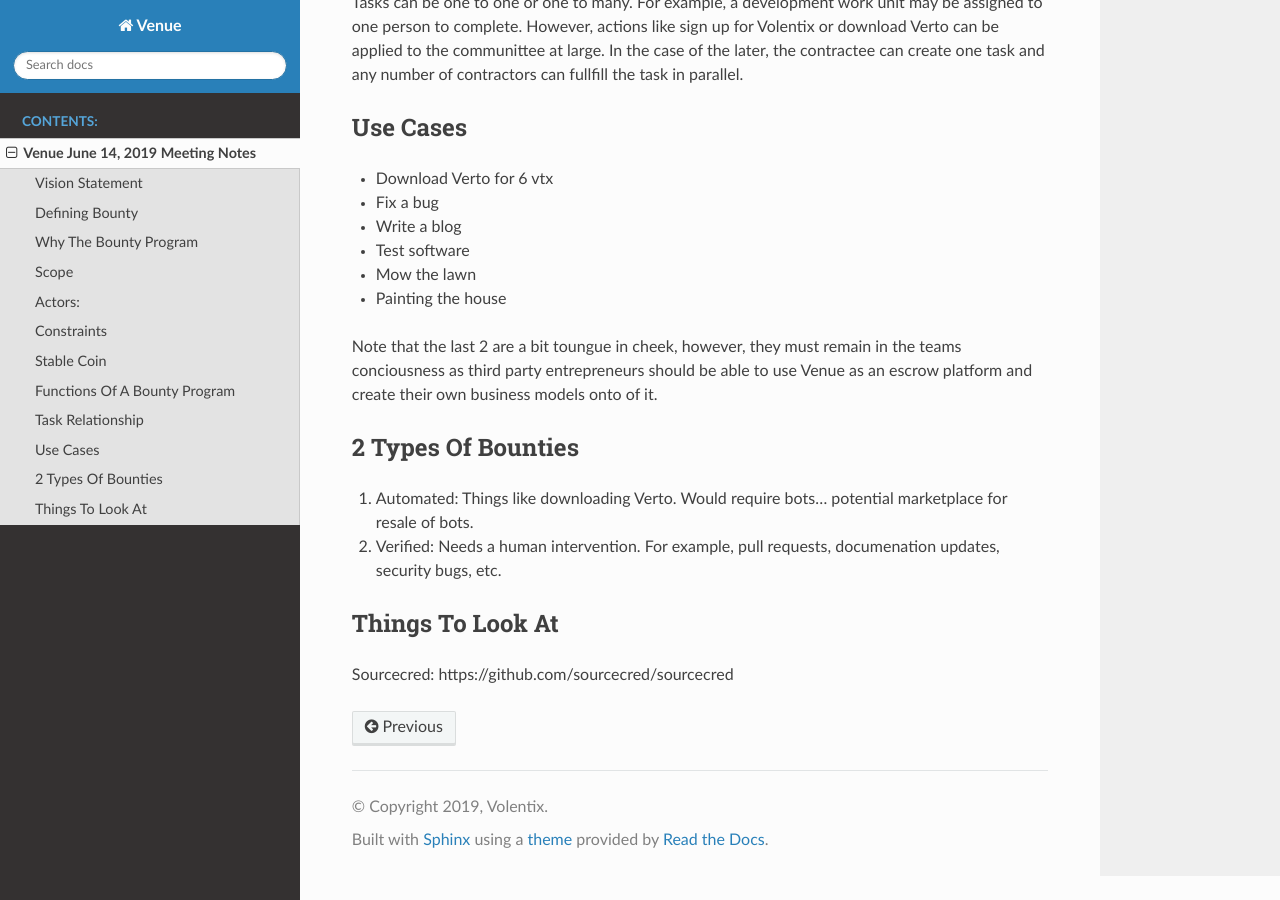
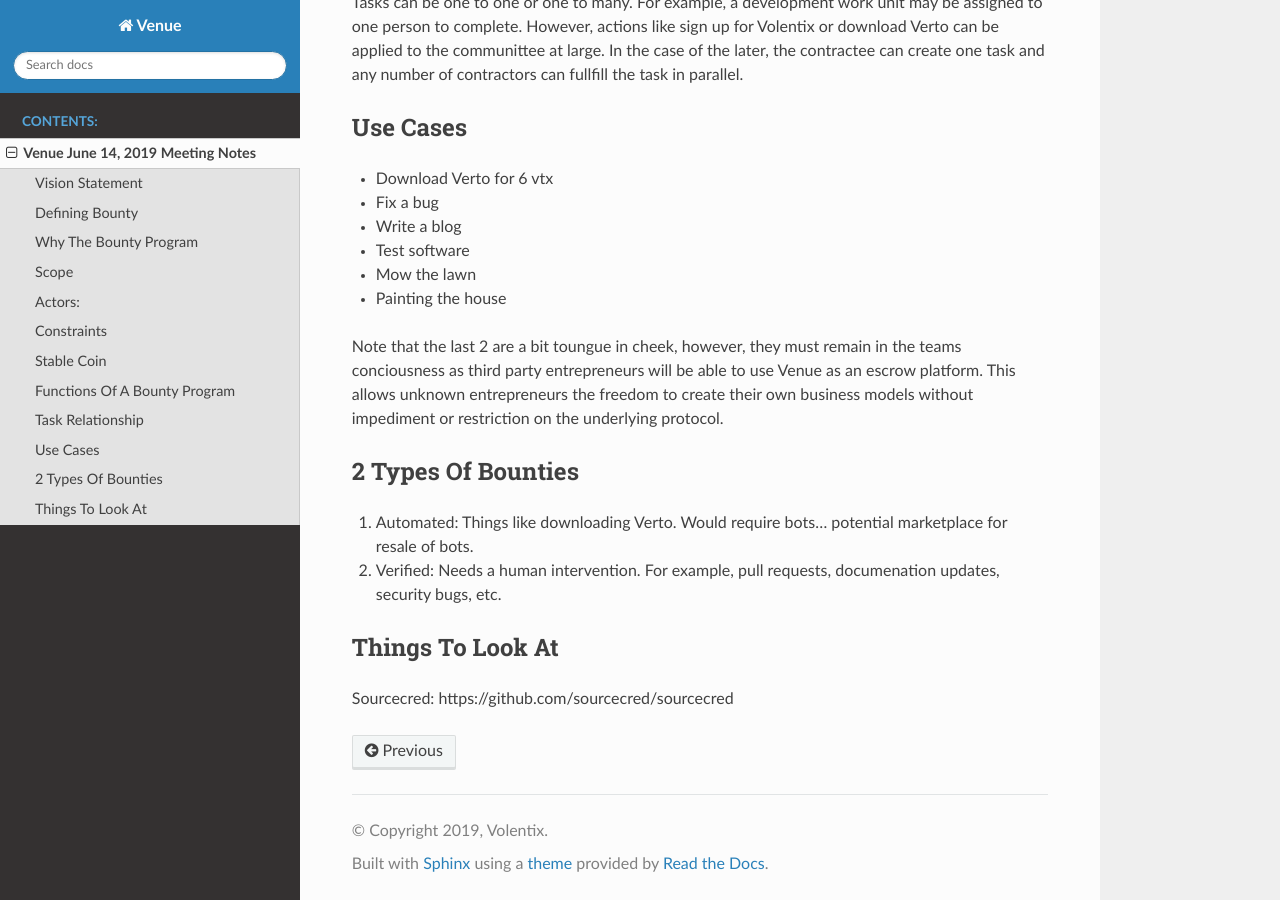
Before and after one commit to volentixlabsinc/venue, a Sphinx documentation site: the page built from docs/20190614-MeetingNotes.md, in a window 1280 px wide and 900 px high, scrolled down 1897 px. Built offline with Sphinx 7.4.7 and the Read the Docs theme 2.0.0, drawn with Linux system fonts in a browser that asks for light colours.

Commit message:
Updating language for context on the Use Cases for the meeting mins

```diff
--- a/docs/20190614-MeetingNotes.md
+++ b/docs/20190614-MeetingNotes.md
@@ -72,7 +72,7 @@ Tasks can be one to one or one to many. For example, a development work unit may
 - Mow the lawn
 - Painting the house
 
-Note that the last 2 are a bit toungue in cheek, however, they must remain in the teams conciousness as third party entrepreneurs should be able to use Venue as an escrow platform and create their own business models onto of it.
+Note that the last 2 are a bit toungue in cheek, however, they must remain in the teams conciousness as third party entrepreneurs will be able to use Venue as an escrow platform. This allows unknown entrepreneurs the freedom to create their own business models without impediment or restriction on the underlying protocol.
 
 ## 2 Types Of Bounties
 
```
